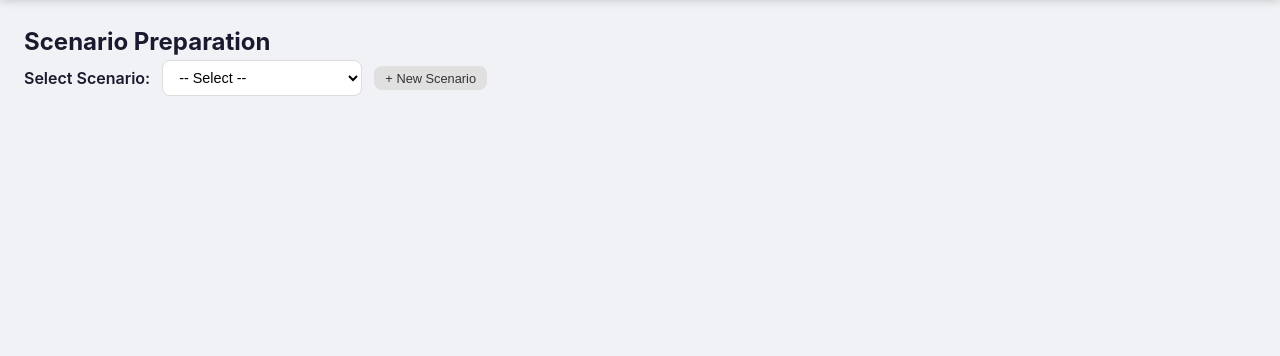
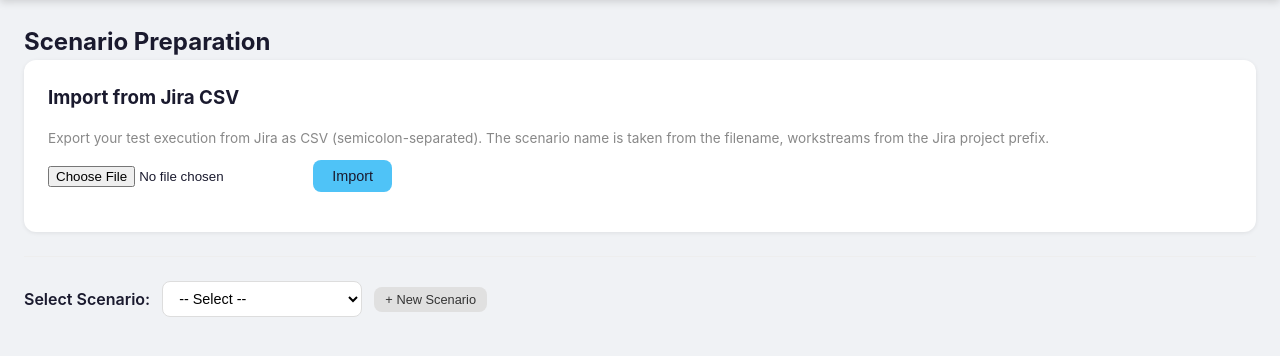
Before and after one commit to OliverWithClaude/testwatch, a Flask app: page /preparation in a window 1280 px wide. Shown: the part 56-412 px from the top of the page. Run offline with Flask 3, Linux system fonts and the light colour scheme; data that the repository does not hold is empty.

Commit message:
Add Jira CSV import for test execution scenarios
Import semicolon-separated Jira test execution exports via the Preparation
page. Scenario name is derived from the filename, workstreams are
auto-created from Jira project key prefixes (e.g. OFCON, CDRM), and rank
IDs link directly to Jira. Added jira_key column to ranks via ALTER TABLE
to preserve existing data.

Co-Authored-By: Claude Opus 4.6 (1M context) <noreply@anthropic.com>

```diff
--- a/app.py
+++ b/app.py
@@ -1,6 +1,10 @@
 import logging
 import sys
 import os
+
+import csv
+import io
+import re
 
 from flask import Flask, render_template, request, jsonify, redirect, url_for
 from models import get_db, init_db
@@ -169,7 +173,7 @@ def delete_scenario(id):
 def get_ranks(scenario_id):
     db = get_db()
     rows = db.execute("""
-        SELECT r.*, w.name as workstream_name
+        SELECT r.*, w.name as workstream_name, r.jira_key
         FROM ranks r
         LEFT JOIN workstreams w ON r.workstream_id = w.id
         WHERE r.scenario_id = ?
@@ -215,6 +219,114 @@ def delete_rank(id):
     db.commit()
     db.close()
     return jsonify({"ok": True})
+
+
+# --- API: CSV Import ---
+
+@app.route('/api/import-csv', methods=['POST'])
+def import_csv():
+    if 'file' not in request.files:
+        return jsonify({"error": "No file uploaded"}), 400
+
+    file = request.files['file']
+    if not file.filename:
+        return jsonify({"error": "No file selected"}), 400
+
+    # Derive scenario name from filename (without extension and suffix like -b)
+    base_name = os.path.splitext(file.filename)[0]
+    # Remove suffixes like -b, -c etc. to get the Jira key
+    scenario_name = re.sub(r'-[a-zA-Z]$', '', base_name)
+
+    try:
+        raw = file.read().decode('utf-8-sig')
+        reader = csv.reader(io.StringIO(raw), delimiter=';')
+        header = next(reader)
+        header = [h.strip() for h in header]
+        logger.info("CSV import: file=%s, columns=%s", file.filename, header)
+
+        # Find column indices
+        col_map = {h.lower(): i for i, h in enumerate(header)}
+        test_key_idx = col_map.get('test key')
+        status_idx = col_map.get('status')
+        executed_by_idx = col_map.get('executed by')
+        assignee_idx = col_map.get('assignee')
+
+        if test_key_idx is None:
+            return jsonify({"error": "CSV must have a 'Test Key' column"}), 400
+
+        rows = list(reader)
+        logger.info("CSV import: %d rows found", len(rows))
+
+        db = get_db()
+        try:
+            # Create scenario (or find existing)
+            existing = db.execute("SELECT id FROM scenarios WHERE name=?", (scenario_name,)).fetchone()
+            if existing:
+                scenario_id = existing['id']
+            else:
+                c = db.execute("INSERT INTO scenarios (name) VALUES (?)", (scenario_name,))
+                scenario_id = c.lastrowid
+
+            # Workstream cache: prefix -> workstream_id
+            ws_cache = {}
+            for ws in db.execute("SELECT id, name FROM workstreams").fetchall():
+                ws_cache[ws['name']] = ws['id']
+
+            imported = 0
+            for i, row in enumerate(rows):
+                if len(row) <= test_key_idx:
+                    continue
+                test_key = row[test_key_idx].strip()
+                if not test_key:
+                    continue
+
+                # Extract workstream prefix from Jira key (e.g. OFCON-6840 -> OFCON)
+                prefix_match = re.match(r'^([A-Za-z]+)-', test_key)
+                ws_name = prefix_match.group(1) if prefix_match else ''
+
+                # Get or create workstream
+                ws_id = None
+                if ws_name:
+                    if ws_name not in ws_cache:
+                        c = db.execute("INSERT INTO workstreams (name) VALUES (?)", (ws_name,))
+                        ws_cache[ws_name] = c.lastrowid
+                    ws_id = ws_cache[ws_name]
+
+                # Build description from status and executor
+                desc_parts = []
+                if status_idx is not None and len(row) > status_idx:
+                    status = row[status_idx].strip()
+                    if status:
+                        desc_parts.append(status)
+                if executed_by_idx is not None and len(row) > executed_by_idx:
+                    executor = row[executed_by_idx].strip()
+                    if executor:
+                        desc_parts.append(executor)
+                description = ' | '.join(desc_parts)
+
+                db.execute("""INSERT INTO ranks (scenario_id, rank_id, description, workstream_id, sort_order, jira_key)
+                              VALUES (?, ?, ?, ?, ?, ?)""",
+                           (scenario_id, test_key, description, ws_id, i + 1, test_key))
+                imported += 1
+
+            db.commit()
+            logger.info("CSV import: scenario=%s (id=%d), %d ranks imported", scenario_name, scenario_id, imported)
+            return jsonify({
+                "ok": True,
+                "scenario_id": scenario_id,
+                "scenario_name": scenario_name,
+                "imported": imported
+            }), 201
+
+        except Exception:
+            db.rollback()
+            raise
+        finally:
+            db.close()
+
+    except Exception as e:
+        logger.exception("CSV import failed: %s", e)
+        return jsonify({"error": str(e)}), 500
 
 
 # --- API: Sessions ---
--- a/models.py
+++ b/models.py
@@ -68,6 +68,11 @@ def init_db():
         FOREIGN KEY (activity_type_id) REFERENCES activity_types(id) ON DELETE CASCADE
     )''')
 
+    # Migrate: add jira_key column to ranks if missing
+    cols = [row[1] for row in c.execute("PRAGMA table_info(ranks)").fetchall()]
+    if 'jira_key' not in cols:
+        c.execute("ALTER TABLE ranks ADD COLUMN jira_key TEXT DEFAULT ''")
+
     # Seed default activity types if empty
     existing = c.execute("SELECT COUNT(*) FROM activity_types").fetchone()[0]
     if existing == 0:
--- a/static/style.css
+++ b/static/style.css
@@ -274,6 +274,13 @@ input[type="color"] { width: 50px; height: 36px; padding: 2px; }
     border: 1px solid rgba(0,0,0,0.1);
 }
 
+/* === Import / Jira === */
+.hint { color: #888; font-size: 0.85rem; margin-bottom: 0.75rem; }
+.error-text { color: #ef5350; font-weight: 500; }
+.success-text { color: #4CAF50; font-weight: 500; }
+.jira-link { color: #1565c0; text-decoration: none; font-weight: 700; font-family: monospace; }
+.jira-link:hover { text-decoration: underline; }
+
 /* === Utilities === */
 .empty { color: #999; font-style: italic; padding: 1rem; text-align: center; }
 .muted { color: #bbb; }
--- a/templates/preparation.html
+++ b/templates/preparation.html
@@ -3,6 +3,19 @@
 {% block content %}
 <div class="preparation-page">
     <h2>Scenario Preparation</h2>
+
+    <!-- Import Section -->
+    <div class="card">
+        <h3>Import from Jira CSV</h3>
+        <p class="hint">Export your test execution from Jira as CSV (semicolon-separated). The scenario name is taken from the filename, workstreams from the Jira project prefix.</p>
+        <div class="form-row">
+            <input type="file" id="csv-file" accept=".csv">
+            <button class="btn btn-primary" onclick="importCsv()">Import</button>
+        </div>
+        <div id="import-result"></div>
+    </div>
+
+    <hr>
 
     <div class="form-row">
         <label>Select Scenario:</label>
@@ -19,8 +32,8 @@
             <table class="table" id="ranks-table">
                 <thead>
                     <tr>
-                        <th>Order</th>
-                        <th>Rank ID</th>
+                        <th>#</th>
+                        <th>Jira Key</th>
                         <th>Description</th>
                         <th>Workstream</th>
                         <th>Actions</th>
@@ -33,7 +46,7 @@
         <div class="card add-rank-form">
             <h4>Add Rank</h4>
             <div class="form-row">
-                <input type="text" id="new-rank-id" placeholder="Rank ID (e.g. R001)">
+                <input type="text" id="new-rank-id" placeholder="Rank ID (e.g. OFCON-1234)">
                 <input type="text" id="new-rank-desc" placeholder="Description">
                 <select id="new-rank-ws"></select>
                 <button class="btn btn-primary" onclick="addRank()">Add</button>
@@ -45,20 +58,55 @@
 
 {% block scripts %}
 <script>
+const JIRA_BASE_URL = 'https://atc.bmwgroup.net/jira/browse/';
 let workstreams = [];
 
 document.addEventListener('DOMContentLoaded', async () => {
-    const scenarios = await (await fetch('/api/scenarios')).json();
-    const sel = document.getElementById('scenario-select');
-    sel.innerHTML = '<option value="">-- Select --</option>' +
-        scenarios.map(s => `<option value="${s.id}">${s.name}</option>`).join('');
-
+    await refreshScenarios();
     workstreams = await (await fetch('/api/workstreams')).json();
     const wsSel = document.getElementById('new-rank-ws');
     wsSel.innerHTML = '<option value="">-- None --</option>' +
         workstreams.map(w => `<option value="${w.id}">${w.name}</option>`).join('');
 });
 
+async function refreshScenarios() {
+    const scenarios = await (await fetch('/api/scenarios')).json();
+    const sel = document.getElementById('scenario-select');
+    const current = sel.value;
+    sel.innerHTML = '<option value="">-- Select --</option>' +
+        scenarios.map(s => `<option value="${s.id}">${s.name}</option>`).join('');
+    if (current) sel.value = current;
+}
+
+// --- Import ---
+async function importCsv() {
+    const fileInput = document.getElementById('csv-file');
+    const resultDiv = document.getElementById('import-result');
+    if (!fileInput.files.length) { resultDiv.innerHTML = '<span class="error-text">Please select a file.</span>'; return; }
+
+    const formData = new FormData();
+    formData.append('file', fileInput.files[0]);
+
+    resultDiv.innerHTML = '<span>Importing...</span>';
+    try {
+        const resp = await fetch('/api/import-csv', { method: 'POST', body: formData });
+        const data = await resp.json();
+        if (!resp.ok) {
+            resultDiv.innerHTML = `<span class="error-text">Error: ${data.error}</span>`;
+            return;
+        }
+        resultDiv.innerHTML = `<span class="success-text">Imported ${data.imported} ranks into scenario "${data.scenario_name}"</span>`;
+        // Refresh and select the new scenario
+        await refreshScenarios();
+        workstreams = await (await fetch('/api/workstreams')).json();
+        document.getElementById('scenario-select').value = data.scenario_id;
+        await loadRanks();
+    } catch (e) {
+        resultDiv.innerHTML = `<span class="error-text">Import failed: ${e.message}</span>`;
+    }
+}
+
+// --- Ranks ---
 async function loadRanks() {
     const scenarioId = document.getElementById('scenario-select').value;
     if (!scenarioId) { document.getElementById('ranks-section').style.display = 'none'; return; }
@@ -66,17 +114,20 @@ async function loadRanks() {
 
     const ranks = await (await fetch(`/api/scenarios/${scenarioId}/ranks`)).json();
     const tbody = document.getElementById('ranks-body');
-    tbody.innerHTML = ranks.map((r, i) => `
-        <tr>
+    tbody.innerHTML = ranks.map((r, i) => {
+        const jiraLink = r.jira_key
+            ? `<a href="${JIRA_BASE_URL}${r.jira_key}" target="_blank" class="jira-link">${r.rank_id}</a>`
+            : r.rank_id;
+        return `<tr>
             <td>${i + 1}</td>
-            <td>${r.rank_id}</td>
+            <td class="rank-id">${jiraLink}</td>
             <td>${r.description}</td>
-            <td>${r.workstream_name || '-'}</td>
+            <td><span class="ws-badge">${r.workstream_name || '-'}</span></td>
             <td>
                 <button class="btn btn-sm btn-danger" onclick="deleteRank(${r.id})">Delete</button>
             </td>
-        </tr>
-    `).join('');
+        </tr>`;
+    }).join('');
 }
 
 async function addRank() {
@@ -110,7 +161,7 @@ async function newScenario() {
         headers: {'Content-Type': 'application/json'},
         body: JSON.stringify({name})
     });
-    location.reload();
+    await refreshScenarios();
 }
 </script>
 {% endblock %}
```
Also changed, not shown: templates/stopwatch.html (+6 -1 lines), README.md.
